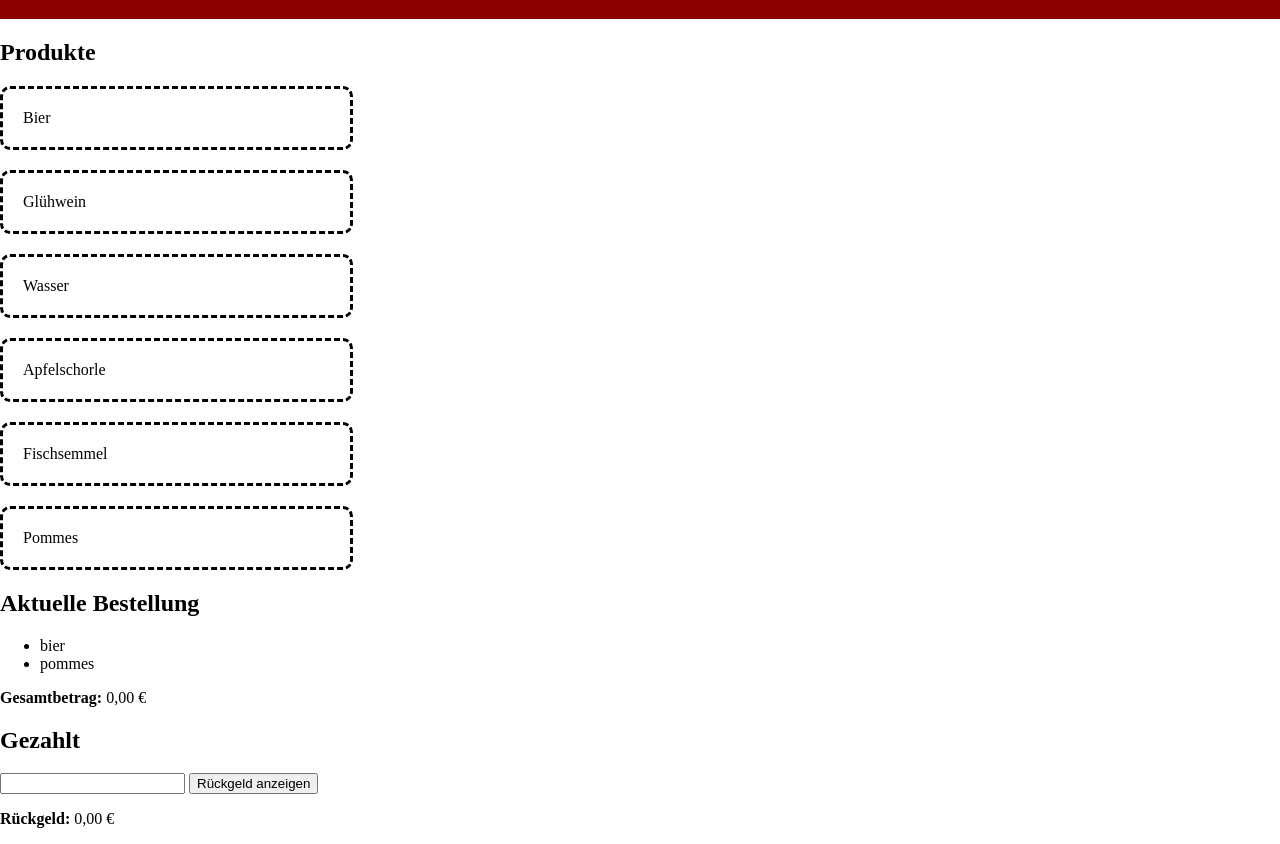
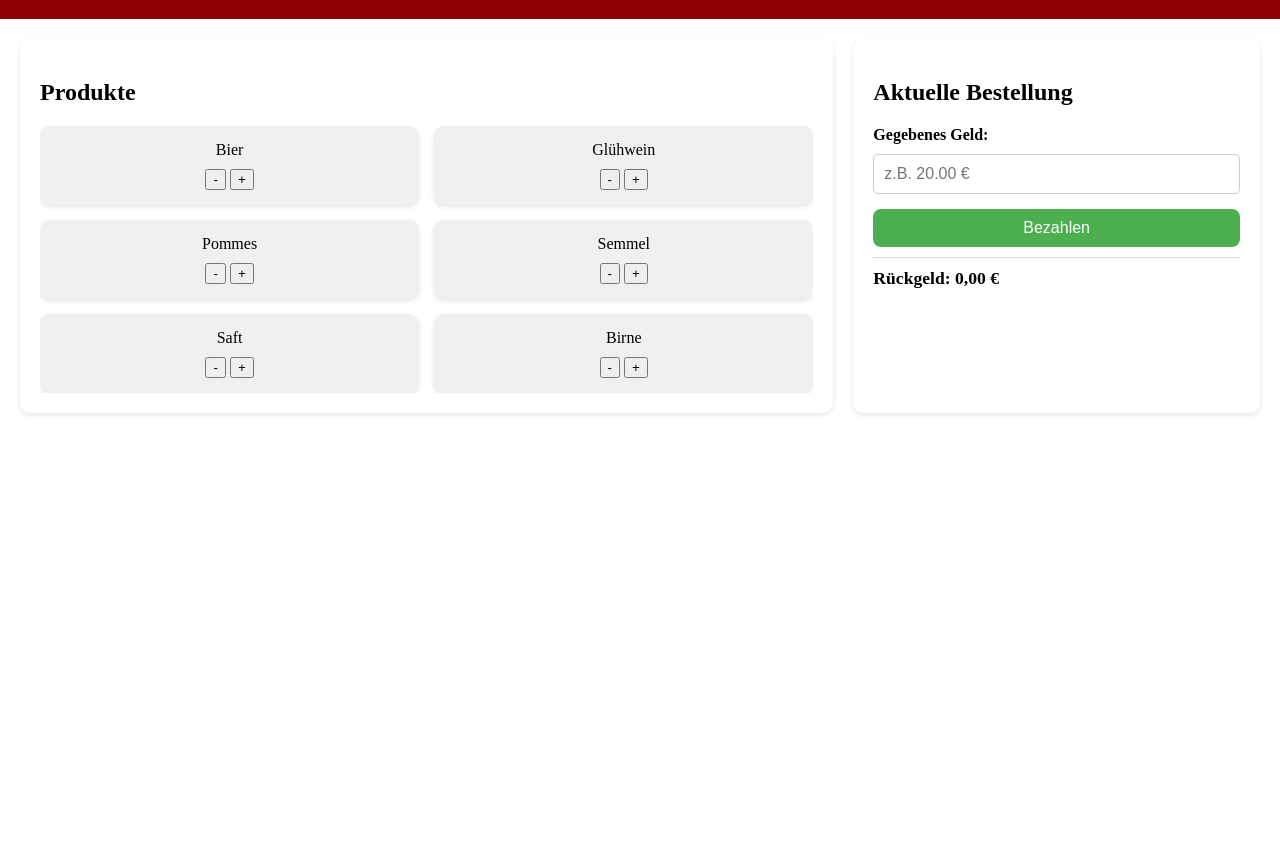
Before and after one commit to stxvxnch/kassensystem, a plain HTML site: page index.html in a window 1280 px wide. Shown: the part 58-902 px from the top of the page. After the commit the page ends 800 px from the top, so only its background shows below. Drawn offline with Linux system fonts and the light colour scheme.

Commit message:
Finished Layout and startet JavaScript with some excersises

```diff
--- a/index.html
+++ b/index.html
@@ -1,5 +1,6 @@
 <!DOCTYPE html>
 <html lang="en">
+
 <head>
     <meta charset="UTF-8">
     <meta name="viewport" content="width=device-width, initial-scale=1.0">
@@ -7,40 +8,93 @@
 
     <link rel="stylesheet" href="style.css">
 </head>
+
 <body>
     <header id="header">
         <h1>Christkindl Kassensystem</h1>
     </header>
 
-    <section id="products">
-        <h2>Produkte</h2>
-        <div class="container">
-            <div class="product">Bier</div>
-            <div class="product">Glühwein</div>
-            <div class="product">Wasser</div>
-            <div class="product">Apfelschorle</div>
-            <div class="product">Fischsemmel</div>
-            <div class="product">Pommes</div>
+    <div class="kasse-container">
+        <div class="produkt-bereich">
+            <h2>Produkte</h2>
+            <div class="produkte">
+                <div class="product">
+                    <div class="produkt-info">
+                        <span id="produkt1">Bier</span>
+                    </div>
+                    <div class="produkt-buttons">
+                        <button id="plus1" class="btn-minus">-</button>
+                        <button id="minus1" class="btn-plus">+</button>
+                    </div>
+                </div>
+                <div class="product">
+                    <div class="produkt-info">
+                        <span>Glühwein</span>
+                    </div>
+                    <div class="produkt-buttons">
+                        <button class="btn-minus">-</button>
+                        <button class="btn-plus">+</button>
+                    </div>
+                </div>
+                <div class="product">
+                    <div class="produkt-info">
+                        <span>Pommes</span>
+                    </div>
+                    <div class="produkt-buttons">
+                        <button class="btn-minus">-</button>
+                        <button class="btn-plus">+</button>
+                    </div>
+                </div>
+                <div class="product">
+                    <div class="produkt-info">
+                        <span>Semmel</span>
+                    </div>
+                    <div class="produkt-buttons">
+                        <button class="btn-minus">-</button>
+                        <button class="btn-plus">+</button>
+                    </div>
+                </div>
+                <div class="product">
+                    <div class="produkt-info">
+                        <span>Saft</span>
+                    </div>
+                    <div class="produkt-buttons">
+                        <button class="btn-minus">-</button>
+                        <button class="btn-plus">+</button>
+                    </div>
+                </div>
+                <div class="product">
+                    <div class="produkt-info">
+                        <span>Birne</span>
+                    </div>
+                    <div class="produkt-buttons">
+                        <button class="btn-minus">-</button>
+                        <button class="btn-plus">+</button>
+                    </div>
+                </div>
+            </div>
         </div>
-    </section>
 
-    <section>
-        <h2>Aktuelle Bestellung</h2>
+        <!-- Rechte Seite: Bestellübersicht -->
+        <div class="bestellung">
+            <h2>Aktuelle Bestellung</h2>
 
-        <ul>
-            <li>bier</li>
-            <li>pommes</li>
-        </ul>
+            <div class="order-list">
+                <!-- Dynamisch Inhalte einfügen -->
+            </div>
 
-        <p><strong>Gesamtbetrag: </strong> <span>0,00 €</span></p>
-    </section>
+            <div class="zahlung">
+                <label>Gegebenes Geld:</label>
+                <input type="number" placeholder="z.B. 20.00 €">
 
-    <section>
-        <h2>Gezahlt</h2>
-        <input type="gegebener Betrag">
-        <button>Rückgeld anzeigen</button>
+                <button class="btn-bezahlen">Bezahlen</button>
 
-        <p><strong>Rückgeld: </strong> <span>0,00 €</span></p>
-    </section>
+                <p class="rueckgeld">Rückgeld: <strong>0,00 €</strong></p>
+            </div>
+        </div>
+
+    </div>
+    <script src="script.js"></script>
 </body>
+
 </html>
--- /dev/null
+++ b/script.js
@@ -0,0 +1,6 @@
+const plus1 = document.getElementById('plus1');
+
+plus1.addEventListener('click', function(){
+    const produktName = document.getElementById('produkt1').textContent
+    console.log(produktName)
+})
--- a/style.css
+++ b/style.css
@@ -1,38 +1,122 @@
-body{
+body {
   margin: 0;
   padding: 0;
 }
 
-
-#header{
+#header {
   background-color: #8b0000;
   color: white;
 }
 
-#header h1{
+#header h1 {
   margin: 0;
   padding: 20px;
   text-align: center;
 }
 
-#products{
+#products {
   width: 50%;
   height: auto;
-
 }
 
-.container{
+.container {
   display: flex;
   flex-wrap: wrap;
   gap: 20px;
   /*margin: 20px;*/
 }
 
-.product{
-    flex: 0 0 48%;
+.kasse-container {
+  display: grid;
+  grid-template-columns: 2fr 1fr;
+  gap: 20px;
   padding: 20px;
-    border-color: black;
+  box-sizing: border-box;
+  height: auto;
+}
+
+.produkt-bereich {
+  display: flex;
+  flex-direction: column;
+  padding: 20px;
+  box-shadow: 0 2px 5px rgba(0, 0, 0, 0.1);
   border-radius: 10px;
-    border-style: dashed;
-    width: 40%;
+  background-color: #ffffff;
 }
+
+.produkte {
+  display: grid;
+  grid-template-columns: repeat(2, 1fr); /* 2 Produkte pro Reihe */
+  gap: 15px;
+  overflow-y: auto;
+}
+
+.product {
+  background: #f0f0f0;
+  padding: 15px;
+  border-radius: 10px;
+  text-align: center;
+  cursor: pointer;
+  box-shadow: 0 2px 5px rgba(0, 0, 0, 0.1);
+}
+
+.produkt-info {
+  display: flex;
+  flex-direction: column;
+  padding-bottom: 10px;
+}
+
+.produkt-buttons {
+  gap: 5px;
+  text-align: center;
+}
+
+.bestellung {
+  background: #ffffff;
+  padding: 20px;
+  border-radius: 10px;
+  box-shadow: 0 2px 5px rgba(0, 0, 0, 0.1);
+  display: flex;
+  flex-direction: column;
+}
+
+.zahlung {
+  display: flex;
+  flex-direction: column;
+  gap: 10px;
+}
+
+.zahlung label {
+  font-weight: bold;
+}
+
+.zahlung input {
+  padding: 10px;
+  border: 1px solid #ccc;
+  border-radius: 5px;
+  font-size: 1rem;
+}
+
+.btn-bezahlen {
+  padding: 10px;
+  font-size: 1rem;
+  border: none;
+  border-radius: 8px;
+  background: #4caf50;
+  color: white;
+  cursor: pointer;
+  margin-top: 5px;
+}
+
+.btn-bezahlen:hover {
+  background: #45a049;
+}
+
+/* Rückgeld ganz unten darstellen */
+.rueckgeld {
+  margin-top: auto; /* schiebt es nach unten */
+  font-size: 1.1rem;
+  font-weight: bold;
+  padding-top: 10px;
+  border-top: 1px solid #ddd;
+}
```
Lines whose indentation alone changed are shown as unchanged.
